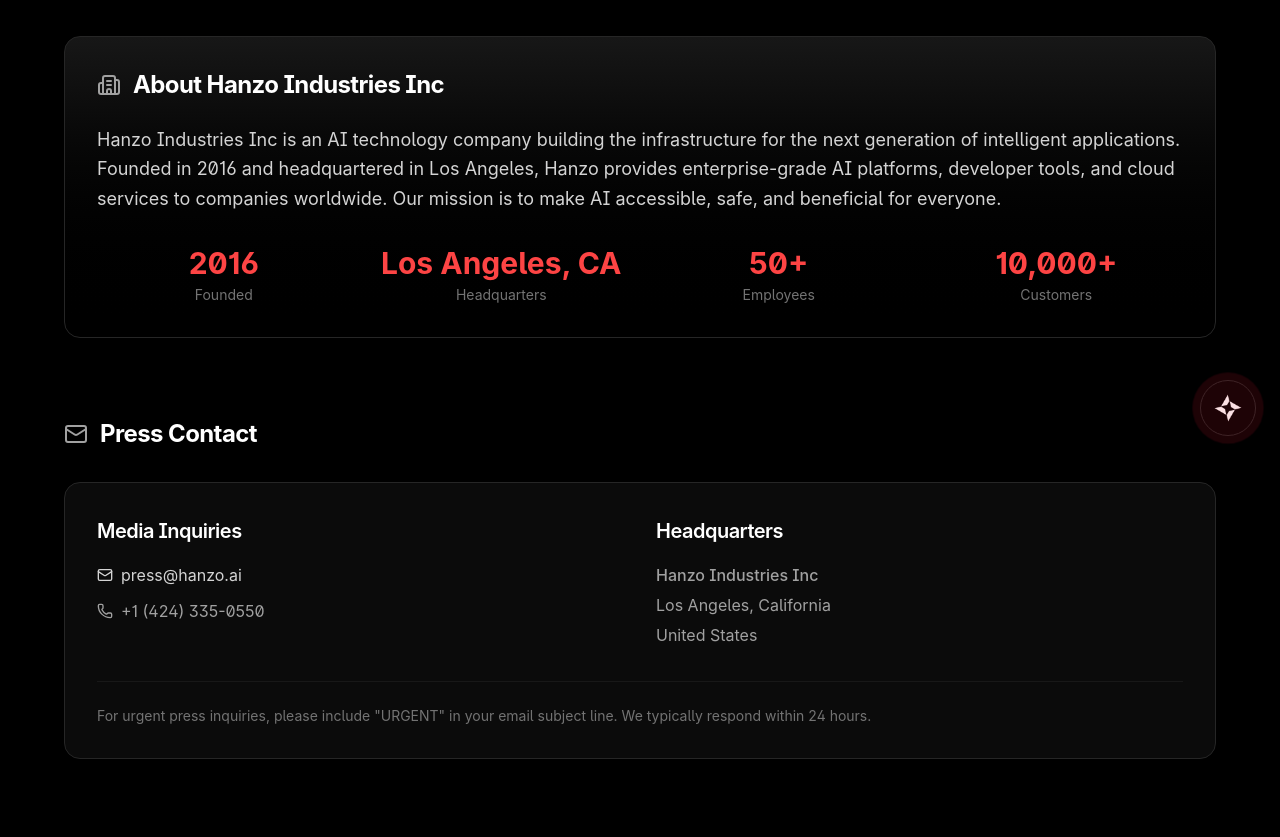
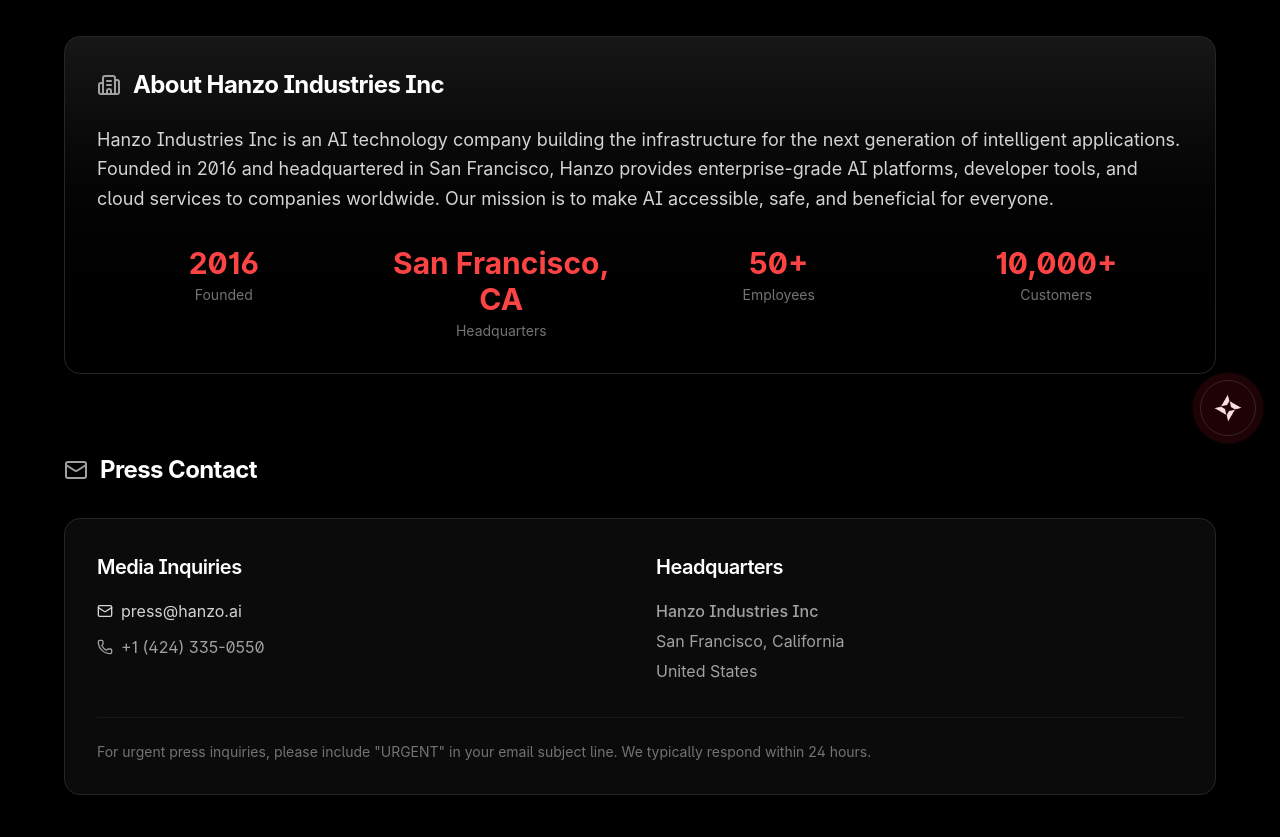
Before and after one commit to hanzoai/hanzo.one, a React (Vite) app: page /press in a window 1280 px wide. Shown: the part 340-1177 px from the top of the page. Built offline with nearby package versions, Linux system fonts and the light colour scheme.

Commit message:
We are based in San Francisco
Co-authored-by: Hanzo Dev <dev@hanzo.ai>

```diff
--- a/src/pages/Press.tsx
+++ b/src/pages/Press.tsx
@@ -26,7 +26,7 @@ const BRAND_COLOR = "#fd4444";
 // Company facts
 const companyFacts = [
   { label: "Founded", value: "2016" },
-  { label: "Headquarters", value: "Los Angeles, CA" },
+  { label: "Headquarters", value: "San Francisco, CA" },
   { label: "Employees", value: "50+" },
   { label: "Customers", value: "10,000+" },
 ];
@@ -154,7 +154,7 @@ const Press = () => {
                 <h2 className="text-2xl font-bold">About Hanzo Industries Inc</h2>
               </div>
               <p className={`text-lg mb-8 leading-relaxed ${isDarkMode ? "text-neutral-300" : "text-neutral-600"}`}>
-                Hanzo Industries Inc is an AI technology company building the infrastructure for the next generation of intelligent applications. Founded in 2016 and headquartered in Los Angeles, Hanzo provides enterprise-grade AI platforms, developer tools, and cloud services to companies worldwide. Our mission is to make AI accessible, safe, and beneficial for everyone.
+                Hanzo Industries Inc is an AI technology company building the infrastructure for the next generation of intelligent applications. Founded in 2016 and headquartered in San Francisco, Hanzo provides enterprise-grade AI platforms, developer tools, and cloud services to companies worldwide. Our mission is to make AI accessible, safe, and beneficial for everyone.
               </p>
               <div className="grid grid-cols-2 md:grid-cols-4 gap-6">
                 {companyFacts.map((fact) => (
@@ -210,7 +210,7 @@ const Press = () => {
                   <h3 className="font-semibold mb-4">Headquarters</h3>
                   <div className={`space-y-1 ${isDarkMode ? "text-neutral-400" : "text-neutral-500"}`}>
                     <p className="font-medium">Hanzo Industries Inc</p>
-                    <p>Los Angeles, California</p>
+                    <p>San Francisco, California</p>
                     <p>United States</p>
                   </div>
                 </div>
```
